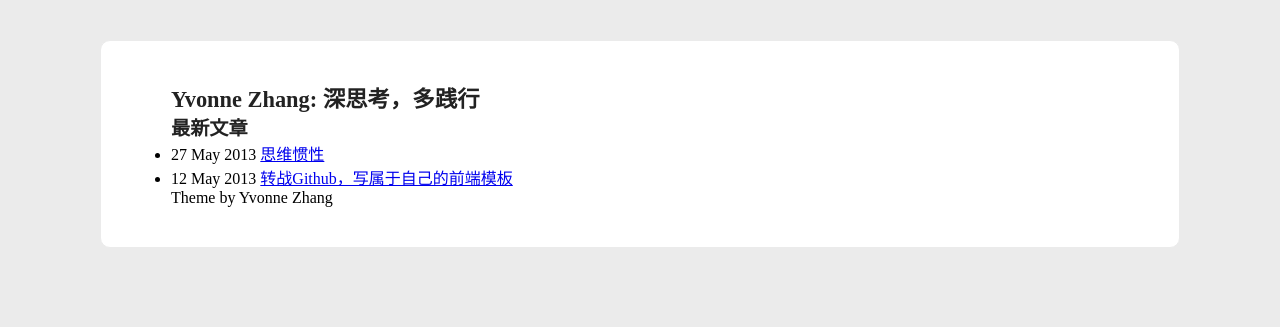
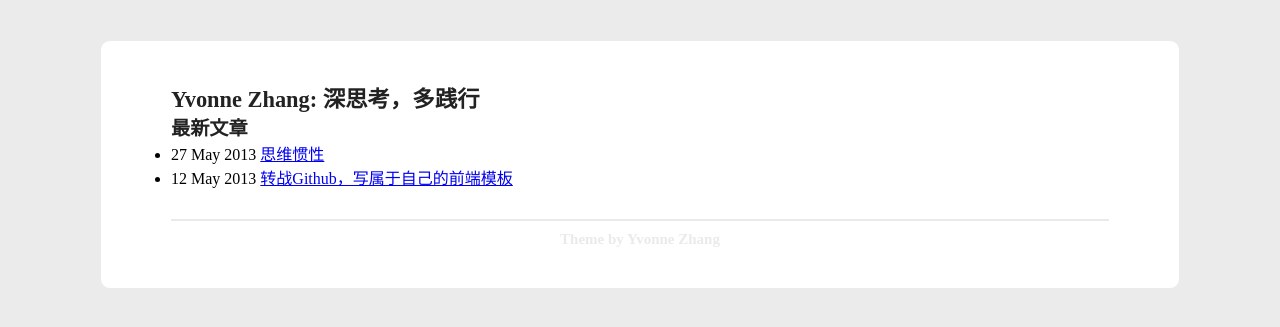
Before and after one commit to fcrosfly/myblog, a Jekyll site: the page built from index.html, in a window 1280 px wide. Shown: the top 327 px of the page. Built offline with Jekyll 4.4.1, drawn with Linux system fonts in a browser that asks for light colours.

Commit message:
Update style.css

```diff
--- a/css/style.css
+++ b/css/style.css
@@ -81,3 +81,13 @@ p{
     text-indent: 2em;
     font-family: 'Microsoft Yahei', 'Microsoft Jhenghei', STHeiti, PMingLiU, Simsun;
 }
+
+#footer{
+    text-align: center;
+    margin-top: 30px;
+    padding-top:10px;
+    border-top: 2px solid #EAEAEA;
+    color:#EAEAEA;
+    font-size:15px;
+    font-weight:600;
+}
```
